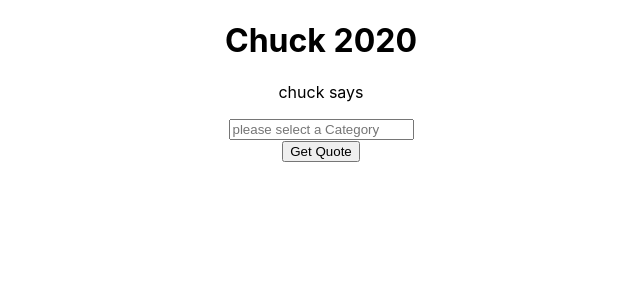
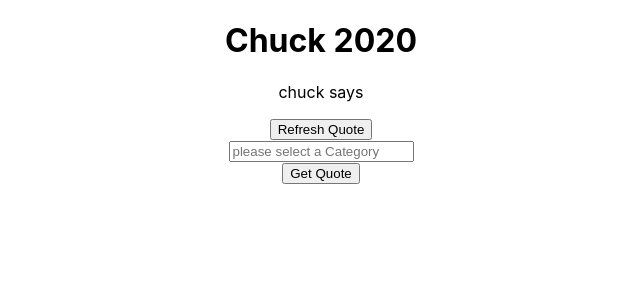
Before and after one commit to VictorGamble/React-Chuck, a React (Create React App) app: page / in a window 1280 px wide. Shown: the top 300 px of the page, without its empty margins (319-959 px from the left). Built offline with nearby package versions, Linux system fonts and the light colour scheme.

Commit message:
added a refresh quote button

```diff
--- a/src/App.js
+++ b/src/App.js
@@ -8,6 +8,8 @@ function App() {
     <div className="App">
       <h1>Chuck 2020</h1>
       <Quote quote="chuck says" />
+      <button type="button">Refresh Quote</button>
+      <br/>
       <Form/>
     </div>
   );
```
